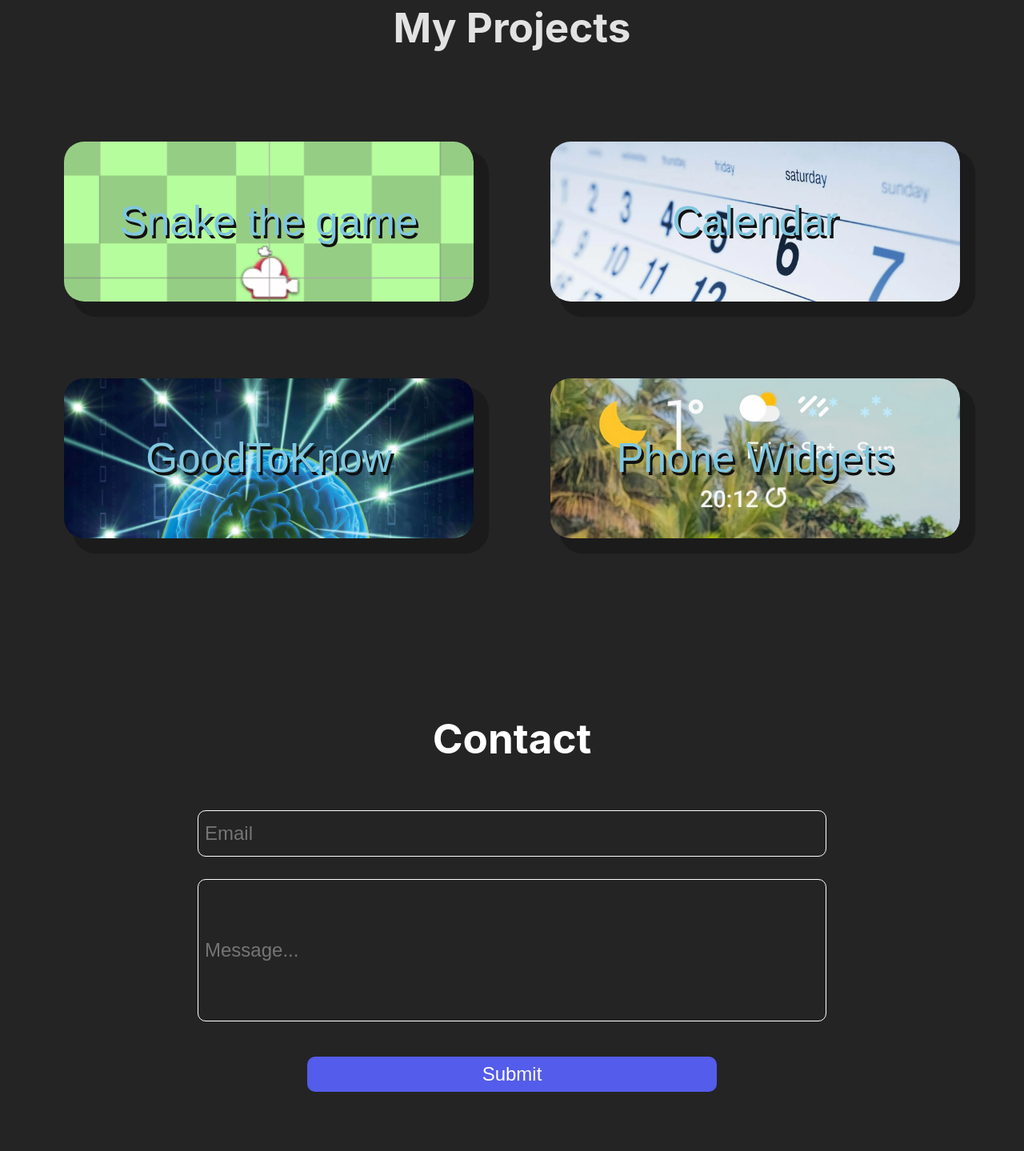
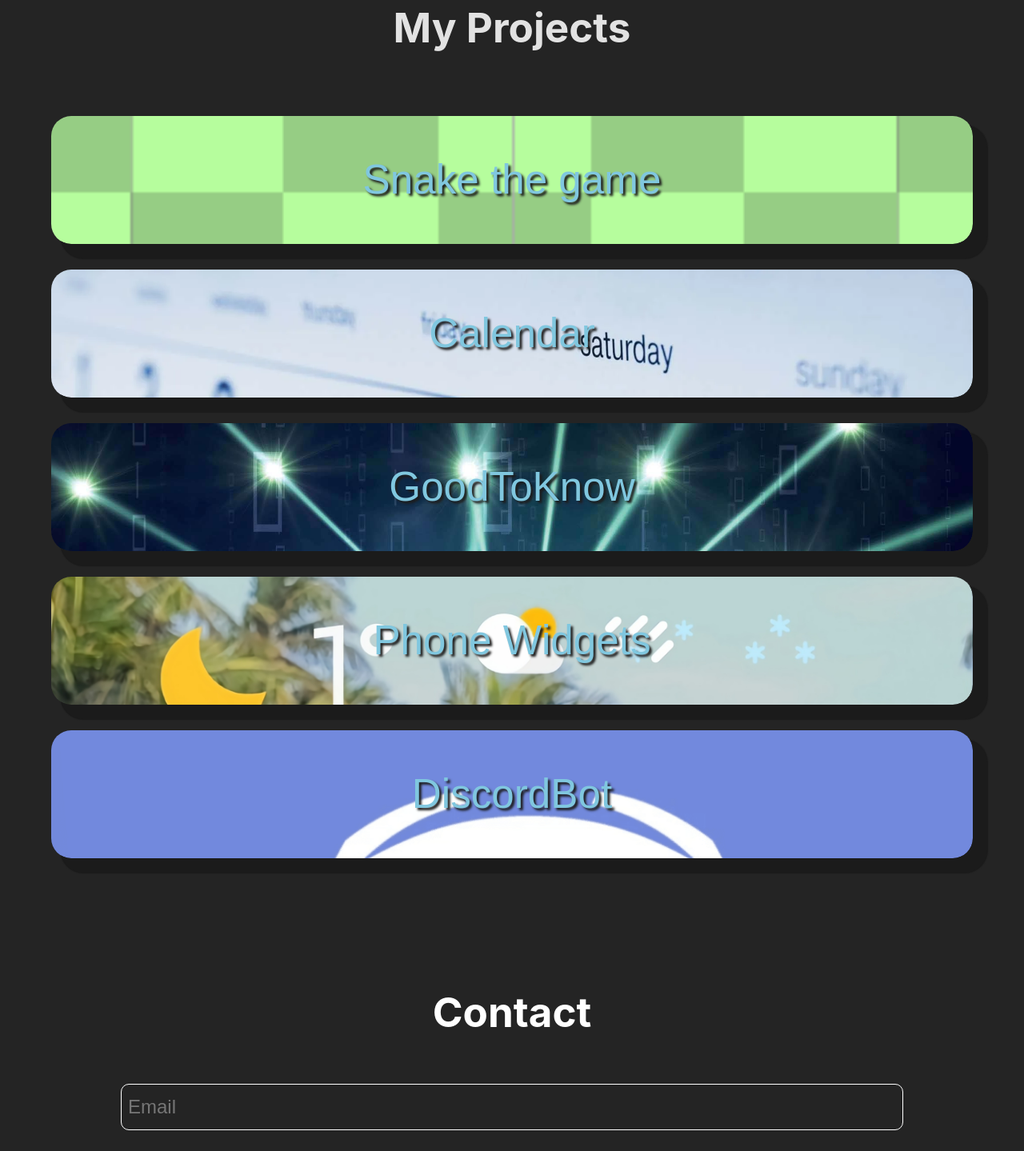
Before and after one commit to lis531/oldPortfolio, a React (Vite) app: page / in a window 1280 px wide. Shown: the part 460-1899 px from the top of the page at 80% size. Built offline with nearby package versions, Linux system fonts and the light colour scheme.

Commit message:
update #7
lepsza responsywność, nowe efekty, poprawki

```diff
--- a/src/index.css
+++ b/src/index.css
@@ -1,7 +1,6 @@
 :root {
   font-family: Inter, system-ui, Avenir, Helvetica, Arial, sans-serif;
   font-weight: 400;
-
   color-scheme: light dark;
   color: rgba(255, 255, 255, 0.87);
   background-color: #242424;
@@ -23,7 +22,7 @@
 }
 
 body {
-  margin: 0 auto;
+  margin: 0;
   width: 100%;
 }
 
@@ -45,14 +44,16 @@
   align-items: center;
   width: 100%;
   flex-wrap: wrap;
-  background-color: #1d1d1d;
+  background-color: #161616;
   color: #fff;
+  filter: drop-shadow(0 0 2rem #131313);
   text-align: center;
   margin: 0;
   padding: 0;
   gap: 12%;
   height: 13vh;
-  font-size: 2rem;
+  font-size: 2.5rem;
+  z-index: 9999;
 }
 
 /*About Me*/
@@ -80,12 +81,12 @@
 }
 
 .wrapper button{
-  margin: 3rem;
+  margin: 4vh;
 }
 
 .box{
   font-size: 3.2em;
-  text-shadow: #111111 3px 4px 0px;
+  text-shadow: #1d1d1d 3px 3px 3px;
   display: flex;
   flex-direction: column;
   justify-content: center;
@@ -94,31 +95,29 @@
   height: 25vh;
   background-color: #242424;
   border-radius: 25px;
-  transition: ease-in-out 0.5s;
   border: none;
   margin: 0;
   padding: 0;
+  background-repeat: no-repeat;
+  background-size: cover;
+  transition: ease-in-out 0.5s;
+  z-index: 1;
 }
 
 #SnakeTHEgame{
   background-image: url(snake.png);
-  background-repeat: no-repeat;
-  background-size: cover;
 }
 #Calendar{
   background-image: url(calendar.webp);
-  background-repeat: no-repeat;
-  background-size: cover;
 }
 #GoodToKnow{
   background-image: url(mind.jpeg);
-  background-repeat: no-repeat;
-  background-size: cover;
 }
 #PhoneWidgets{
   background-image: url(widget.jpg);
-  background-repeat: no-repeat;
-  background-size: cover;
+}
+#DiscordBot{
+  background-image: url(discord.png);
 }
 
 .box span{
@@ -133,10 +132,16 @@
   box-shadow: 15px 15px 1px 4px rgb(27, 27, 27);
   font-weight: 500;
   cursor: pointer;
+  transition: ease-in-out 0.5s;
 }
 
 .box:hover{
   box-shadow: inset 0 0 0 1200px rgba(0, 0, 0, 0.5);
+}
+
+.box span:hover{
+  -webkit-backdrop-filter: blur(2px);
+  backdrop-filter: blur(2px);
 }
 
 .Projects h1{
@@ -234,6 +239,7 @@
   visibility: visible;
   overflow: hidden;
   transition: all 0.4s ease-in-out;
+  z-index: 2;
 }
 
 .content{
@@ -311,17 +317,53 @@
 }
 
 .github-icon{
-  display: flex;
   cursor: pointer;
   font-size: 5rem;
   transition: ease-in-out 0.5s;
+  margin-top: auto;
+  margin-bottom: 2rem;
 }
 
 .github-icon:hover{
   cursor: pointer;
+  filter: contrast(0.3);
 }
 
-@media screen and (max-width: 768px){
+@media screen and (max-height: 850px){
+  .wrapper{
+    flex-direction: column;
+  }
+  .wrapper button{
+    margin: 1rem;
+  }
+  .box{
+    width: 90%;
+    height: 20vh;
+  }
+  #emailInput{
+    width: 75%;
+    height: 5vh;
+    border-radius: 10px;
+    font-size: 1.5rem;
+  }
+  #textInput{
+    width: 75%;
+    height: 25vh;
+    border-radius: 10px;
+    font-size: 1.5rem;
+  }
+  #submitBtn{
+    width: 40%;
+    height: 7vh;
+    border-radius: 10px;
+    font-size: 1.5rem;
+  }
+  .footer{
+    font-size: 1.5rem;
+  }
+}
+
+@media screen and (max-width: 850px){
   :root{
     font-size: 15px;
   }
@@ -360,7 +402,7 @@
     font-size: 1.5rem;
   }
   .box span{
-    font-size: 2.3rem;
+    font-size: 2.5rem;
   }
   .modal-div{
     width: 80%;
--- a/src/projects.jsx
+++ b/src/projects.jsx
@@ -17,6 +17,10 @@
   PhoneWidgets: {
     header: 'Phone Widgets',
     paragraph: 'An phone widgets app with cool and fresh looking widgets that will make your phone shine. App made with ???. TBA.'
+  },
+  DiscordBot: {
+    header: 'Discord Bot',
+    paragraph: 'A discord bot made with JavaScript using discord.js library. TBA.'
   }
 };
 
@@ -56,6 +60,9 @@
           <button className="box" id="GoodToKnow" onClick={() => toggleModal('GoodToKnow')}><span>GoodToKnow</span></button>
           <button className="box" id="PhoneWidgets" onClick={() => toggleModal('PhoneWidgets')}><span>Phone Widgets</span></button>
         </div>
+        <div className="wrapper">
+          <button className="box" id="DiscordBot" onClick={() => toggleModal('DiscordBot')}><span>DiscordBot</span></button>
+        </div>
       </div>
       <div className={modalClassName}>
         {modalVisible && (
```
Also changed, not shown: src/discord.png (added), 6 other files (tests, documents, lock files or other folders).
